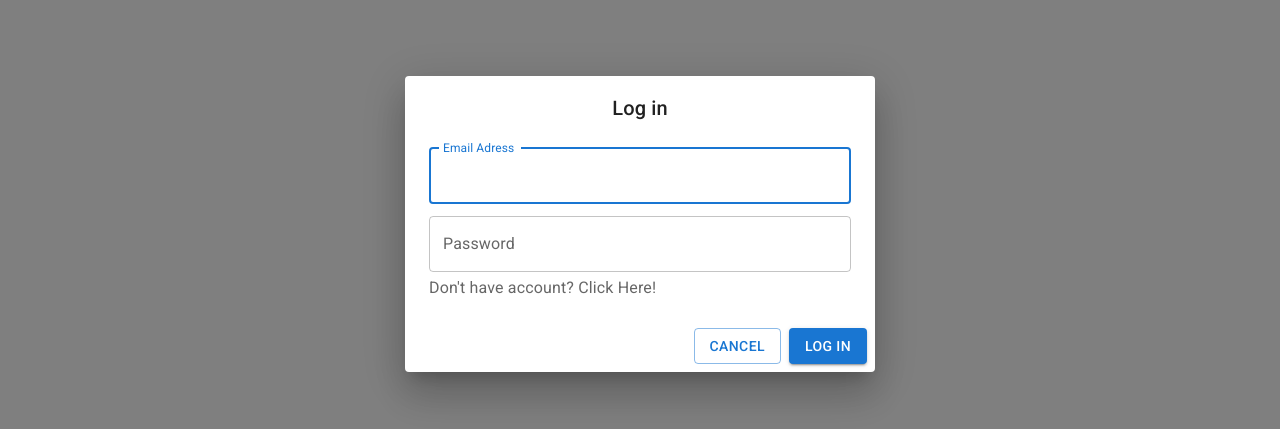
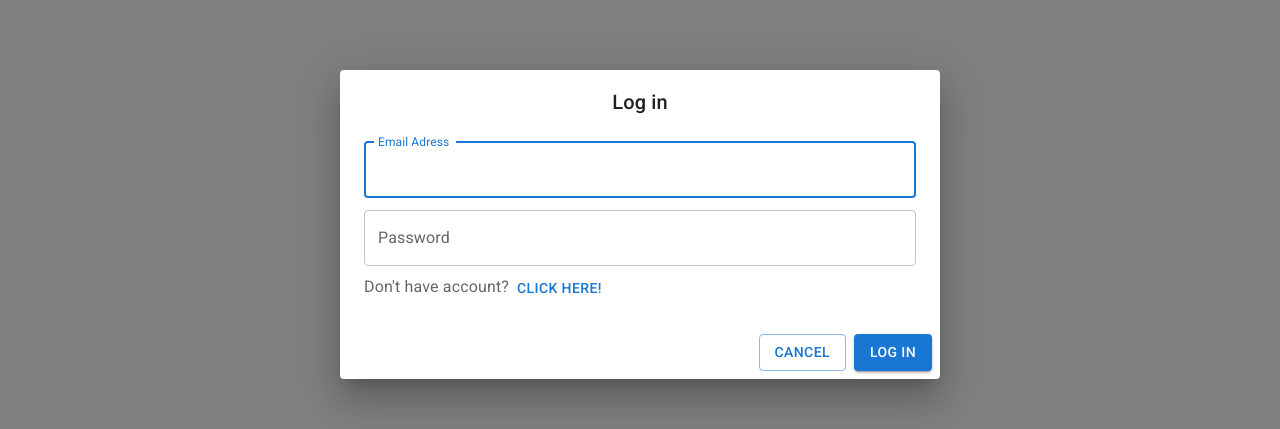
Before and after one commit to OlAndrey/React-Movie-Catalog, a React (Create React App) app: page /movie/1 in a window 1280 px wide. Shown: the part 176-605 px from the top of the page. Built offline with nearby package versions, Linux system fonts and the light colour scheme; no server answers.

Commit message:
chore(registration): created the registration form

```diff
--- /dev/null
+++ b/src/Components/Auth/Auth.tsx
@@ -0,0 +1,88 @@
+import React, { useState } from "react";
+import { Dialog } from "@mui/material";
+import Login from "./Login";
+import Registry from "./Registry";
+import { IAuth } from "../../types/Auth";
+
+
+const Auth: React.FunctionComponent<IAuth> = ({open, handleClose}) => {
+    const [isNewUser, setIsNewUser] = useState<boolean>(false);
+    const [nameInputError, setNameInputError] = useState<string>("");
+    const [emailInputError, setEmailInputError] = useState<string>("");
+    const [passwordInputError, setPasswordInputError] = useState<string>("");
+
+    const regularEmail = /^[-\w.]+@([A-z0-9][-A-z0-9]+\.)+[A-z]{2,4}$/;
+    const regularPassword = /(?=^.{8,}$)((?=.*\d)|(?=.*\W+))(?![.\n])(?=.*[A-Z])(?=.*[a-z]).*$/;
+
+    const handleForm = (emailInput: string, passwordInput: string, nameInput?: string) => {
+        let error: boolean = false
+        if (emailInput === '') {
+            setEmailInputError('email is empty!')
+            error = true
+        }
+        if (passwordInput === '') {
+            setPasswordInputError('password is empty!')
+            error = true
+        }
+        if (!(emailInput === '') && !regularEmail.test(emailInput)){
+            setEmailInputError('email is not correct!!')
+            error = true
+        }
+        if (!(passwordInput === '') && !regularPassword.test(passwordInput)){
+            setPasswordInputError('password is not correct!!')
+            error = true
+        }
+
+        if(!(typeof nameInput === "string")){
+            if(!error)
+                handleClose()
+        }
+        else{
+            if (nameInput === '') {
+                setNameInputError('name is empty!')
+                error = true
+            }
+            if(!error)
+                setIsNewUser(false)
+        }
+    }
+
+    const clearError = (value: "emailInputError" | "passwordInputError" | "nameInputError") =>{
+        switch (value) {
+            case "nameInputError":
+                setNameInputError("")
+                break
+            case 'emailInputError':
+                setEmailInputError("")
+                break
+            case "passwordInputError":
+                setPasswordInputError("")
+                break
+            default:
+        }
+    }
+
+    return (
+        <Dialog open={open} aria-labelledby="form-dialog-title">
+            {
+                isNewUser
+                ?<Registry
+                    nameInputError={nameInputError}
+                    emailInputError={emailInputError}
+                    passwordInputError={passwordInputError}
+                    handleForm={handleForm}
+                    clearError={clearError}
+                    handleClose={handleClose} />
+                :<Login
+                    emailInputError={emailInputError}
+                    passwordInputError={passwordInputError}
+                    handleForm={handleForm}
+                    clearError={clearError}
+                    handleClose={handleClose}
+                    registry={() => setIsNewUser(true)} />
+            }
+        </Dialog>
+    )
+}
+
+export default Auth;
--- a/src/Components/Login/Login.tsx
+++ b/src/Components/Auth/Login.tsx
@@ -1,20 +1,11 @@
 import React, { useState } from "react";
-import { Button, Dialog, DialogActions, DialogContent, DialogContentText, DialogTitle, TextField } from "@mui/material";
+import { Button, DialogActions, DialogContent, DialogContentText, DialogTitle, TextField } from "@mui/material";
+import { ILogin } from "../../types/Auth";
 
-interface ILogin{
-    open: boolean,
-    handleClose: () => void
-}
-
-const Login: React.FunctionComponent<ILogin> = ({open, handleClose}) => {
+const Login: React.FunctionComponent<ILogin> = ({emailInputError, passwordInputError, handleForm, clearError, registry, handleClose}) => {
     const [emailInput, setEmailInput] = useState<string>("");
     const [passwordInput, setPasswordInput] = useState<string>("");
-    const [emailInputError, setEmailInputError] = useState<string>("");
-    const [passwordInputError, setPasswordInputError] = useState<string>("");
 
-
-    const regularEmail = /^[-\w.]+@([A-z0-9][-A-z0-9]+\.)+[A-z]{2,4}$/;
-    const regularPassword = /(?=^.{8,}$)((?=.*\d)|(?=.*\W+))(?![.\n])(?=.*[A-Z])(?=.*[a-z]).*$/;
 
     const handleInputChange = (event: any) => {
         const target = event.target
@@ -24,47 +15,26 @@ const Login: React.FunctionComponent<ILogin> = ({open, handleClose}) => {
         switch (name) {
           case 'emailInput':
             setEmailInput(value)
-            setEmailInputError("")
+            clearError("emailInputError")
             break
           case 'passwordInput':
             setPasswordInput(value)
-            setPasswordInputError("")
+            clearError("passwordInputError")
             break
           default:
 
         }
     }
 
-    const handleForm = () => {
-        let error: boolean = false
-        if (emailInput === '') {
-            setEmailInputError('email is empty!')
-            error = true
-        }
-        if (passwordInput === '') {
-            setPasswordInputError('password is empty!')
-            error = true
-        }
-        if (!(emailInput === '') &&!regularEmail.test(emailInput)){
-            setEmailInputError('email is not correct!!')
-            error = true
-        }
-        if (!(passwordInput === '') && !regularPassword.test(passwordInput)){
-            setPasswordInputError('password is not correct!!')
-            error = true
-        }
-        if(!error)
-            handleClose()
-    }
     return (
-        <Dialog open={open} aria-labelledby="form-dialog-title">
+        <>
             <DialogTitle id="form-dialog-title" textAlign="center">Log in</DialogTitle>
             <DialogContent>
                 <TextField
                     autoFocus
                     margin="dense"
                     id="name"
-                    label={"Email Adress"}
+                    label="Email Adress"
                     name='emailInput'
                     type="email"
                     onChange={handleInputChange}
@@ -85,13 +55,14 @@ const Login: React.FunctionComponent<ILogin> = ({open, handleClose}) => {
                     value={passwordInput}
                     fullWidth
                 />
-                <DialogContentText>Don't have account? Click Here!</DialogContentText>
+                <DialogContentText sx={{display: "inline-block"}}>Don't have account?</DialogContentText>
+                <Button onClick={registry}>Click Here!</Button>
             </DialogContent>
             <DialogActions>
                 <Button onClick={handleClose} variant="outlined">Cancel</Button>
-                <Button onClick={handleForm} variant="contained">Log in</Button>
+                <Button onClick={() => handleForm(emailInput, passwordInput)} variant="contained">Log in</Button>
             </DialogActions>
-        </Dialog>
+        </>
     )
 }
 
--- /dev/null
+++ b/src/Components/Auth/Registry.tsx
@@ -0,0 +1,83 @@
+import React, { useState } from "react";
+import { Button, DialogActions, DialogContent, DialogContentText, DialogTitle, TextField } from "@mui/material";
+import { IRegistry } from "../../types/Auth";
+
+const Registry: React.FunctionComponent<IRegistry> = ({nameInputError, emailInputError, passwordInputError, handleForm, clearError, handleClose})  => {
+    const [nameInput, setNameInput] = useState<string>("");
+    const [emailInput, setEmailInput] = useState<string>("");
+    const [passwordInput, setPasswordInput] = useState<string>("");
+
+    const handleInputChange = (event: any) => {
+        const target = event.target
+        const value = target.type === 'checkbox' ? target.checked : target.value
+        const name = target.name
+
+        switch (name) {
+            case 'nameInput':
+                setNameInput(value)
+                clearError("nameInputError")
+                break
+            case 'emailInput':
+                setEmailInput(value)
+                clearError("emailInputError")
+                break
+            case 'passwordInput':
+                setPasswordInput(value)
+                clearError("passwordInputError")
+                break
+            default:
+
+        }
+    }
+
+    return (
+        <>
+            <DialogTitle id="form-dialog-title" textAlign="center">Registration</DialogTitle>
+            <DialogContent>
+                <TextField
+                    autoFocus
+                    margin="dense"
+                    id="name"
+                    label="Name"
+                    name='nameInput'
+                    type="text"
+                    onChange={handleInputChange}
+                    helperText={nameInputError}
+                    error={nameInputError.trim() !== ''}
+                    value={nameInput}
+                    fullWidth
+                />
+                <TextField
+                    margin="dense"
+                    id="email"
+                    label="Email Adress"
+                    name='emailInput'
+                    type="email"
+                    onChange={handleInputChange}
+                    helperText={emailInputError}
+                    error={emailInputError.trim() !== ''}
+                    value={emailInput}
+                    fullWidth
+                />
+                <TextField
+                    margin="dense"
+                    id="pass"
+                    label="Password"
+                    name='passwordInput'
+                    onChange={handleInputChange}
+                    helperText={passwordInputError}
+                    error={passwordInputError.trim() !== ''}
+                    type="password"
+                    value={passwordInput}
+                    fullWidth
+                />
+            </DialogContent>
+            <DialogActions>
+                <Button onClick={handleClose} variant="outlined">Cancel</Button>
+                <Button onClick={() => handleForm(emailInput, passwordInput, nameInput)} variant="contained">Registry</Button>
+            </DialogActions>
+        </>
+    )
+}
+
+export default Registry;
--- a/src/Components/Header/Header.tsx
+++ b/src/Components/Header/Header.tsx
@@ -3,7 +3,8 @@ import { AppBar, IconButton, Menu, MenuItem, Typography, Toolbar, Button, Box }
 import AccountCircle from '@mui/icons-material/AccountCircle';
 import { Container } from "@mui/system";
 import Search from "../Search/Search";
-import Login from "../Login/Login";
+import Login from "../Auth/Login";
+import Auth from "../Auth/Auth";
 
 const Header: React.FunctionComponent = () => {
     const [auth, setAuth] = useState<boolean>(false);
@@ -62,7 +63,7 @@ const Header: React.FunctionComponent = () => {
                     </div>
                   :<Box>
                     <Button color="inherit" onClick={() => setOpen(true)}>Login</Button>
-                    <Login open={open} handleClose={closeWindow} />
+                    <Auth open={open} handleClose={closeWindow} />
                   </Box>
                 }
                 </Toolbar>
--- /dev/null
+++ b/src/types/Auth.ts
@@ -0,0 +1,22 @@
+export interface IAuth{
+    open: boolean,
+    handleClose: () => void
+}
+
+export interface ILogin{
+    emailInputError: string,
+    passwordInputError: string,
+    handleForm: (a: string, b: string) => void,
+    clearError: (value: "emailInputError" | "passwordInputError") => void,
+    registry: () => void,
+    handleClose: () => void
+}
+
+export interface IRegistry{
+    nameInputError: string,
+    emailInputError: string,
+    passwordInputError: string,
+    handleForm: (email: string, password: string, name: string) => void,
+    clearError: (value: "emailInputError" | "passwordInputError" | "nameInputError") => void,
+    handleClose: () => void
+}
```
